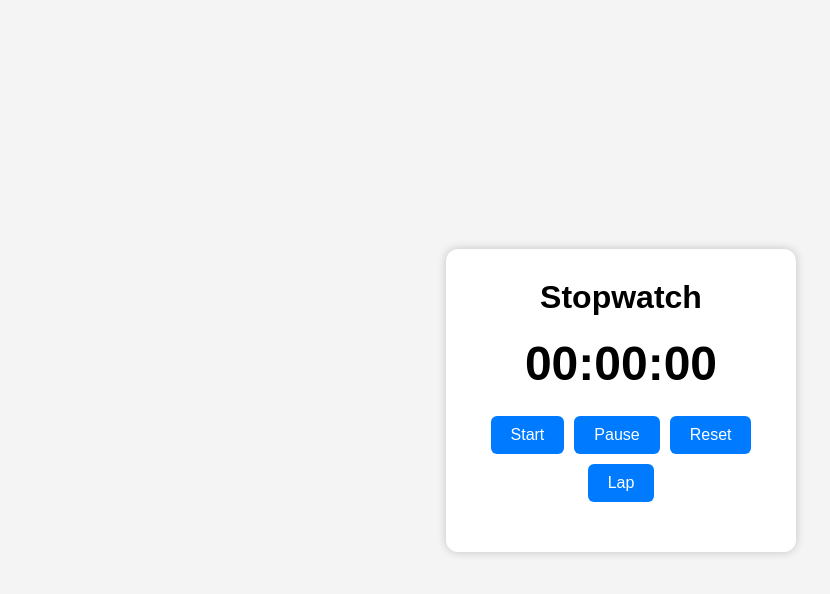
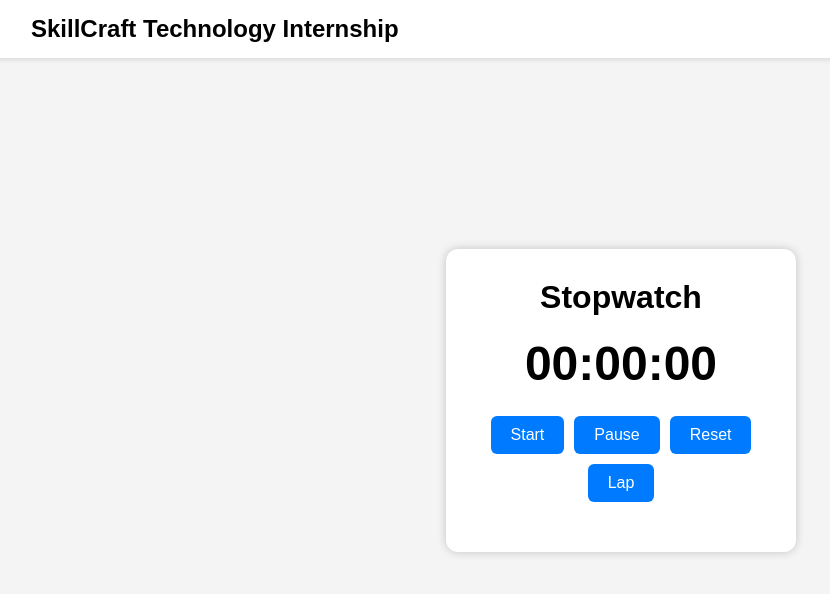
Before and after one commit to prabhakarshukla/SCT_WD_2, a plain HTML site: page index.html in a window 1280 px wide. Shown: the whole page, without its empty margins (19-849 px from the left). Drawn offline with Linux system fonts and the light colour scheme.

Commit message:
navbar added

```diff
--- a/index.html
+++ b/index.html
@@ -1,6 +1,11 @@
 <!DOCTYPE html>
 <html lang="en">
 <head>
+    <nav class="navbar">
+        <div class="logo">
+            <h2>SkillCraft Technology Internship</h2>
+        </div>
+    </nav>
     <meta charset="UTF-8">
 
     <meta name="viewport"
@@ -12,7 +17,6 @@
 </head>
 
 <body>
-
     <div class="container">
 
         <h1>Stopwatch</h1>
--- a/style.css
+++ b/style.css
@@ -4,6 +4,19 @@
     box-sizing: border-box;
 }
 
+.navbar {
+    position: fixed;
+    top: 0;
+    left: 0;
+    width: 100%;
+    display: flex;
+    justify-content: space-between;
+    align-items: center;
+    padding: 15px 50px;
+    background-color: white;
+
+    box-shadow: 0 2px 5px rgba(0, 0, 0, 0.1);
+}
 
 body {
     font-family: Arial, sans-serif;
```
